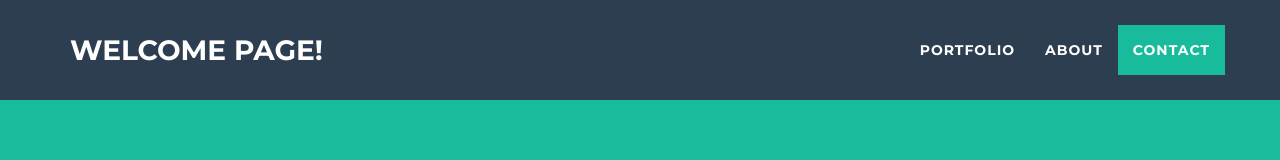
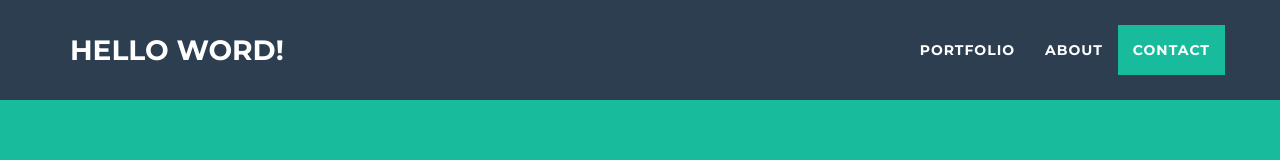
Before and after one commit to tuthanh/tuthanh.github.io, a website: page index.html in a window 1280 px wide. Shown: the top 160 px of the page. Drawn offline with nearby package versions, Linux system fonts and the light colour scheme.

Commit message:
add Hello world

```diff
--- a/index.html
+++ b/index.html
@@ -41,7 +41,7 @@
                 <button type="button" class="navbar-toggle" data-toggle="collapse" data-target="#bs-example-navbar-collapse-1">
                     <span class="sr-only">Toggle navigation</span> Menu <i class="fa fa-bars"></i>
                 </button>
-                <a class="navbar-brand" href="#page-top">Welcome Page!</a>
+                <a class="navbar-brand" href="#page-top">Hello word!</a>
             </div>
 
             <!-- Collect the nav links, forms, and other content for toggling -->
```
